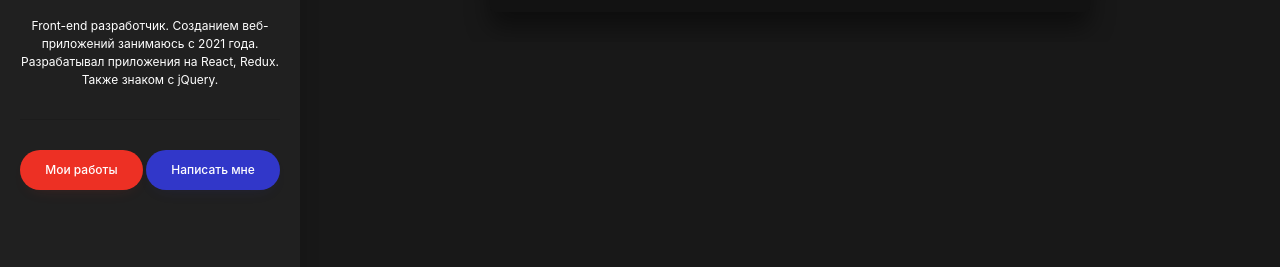
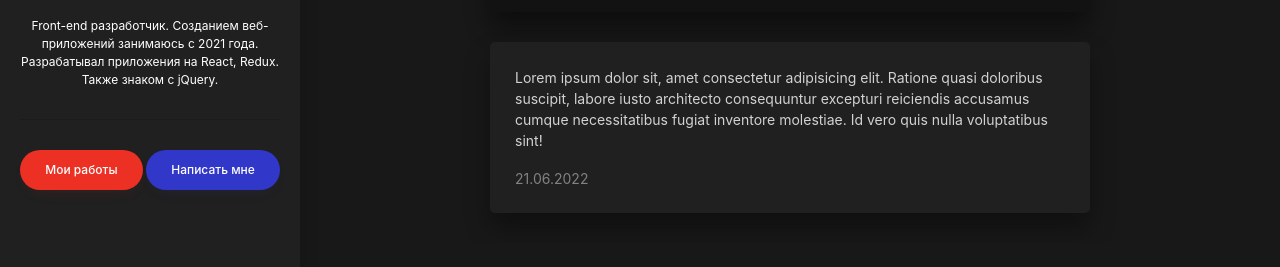
Before and after one commit to odinnadcatbl1/personal-blog, a website: page src/index.html in a window 1280 px wide. Shown: the part 387-654 px from the top of the page. Drawn offline with nearby package versions, Linux system fonts and the light colour scheme; files that its build step writes are made by us from their sources.

Commit message:
add post witout img/vid

```diff
--- /dev/null
+++ b/src/assets/scss/blocks/post.scss
@@ -0,0 +1,21 @@
+.post {
+    box-shadow: 0 15px 25px rgba(0,0,0,0.35);
+    background-color: $primary;
+    margin-bottom: 3rem;
+    padding: 2.5rem;
+    border-radius: 5px;
+}
+
+.post__content {
+    margin-bottom: 2rem;
+}
+
+.post__text {
+    font-size: 1.4rem;
+    color: #D2D2D2;
+}
+
+.post__data {
+    color: #828282;
+    line-height: 1.2;
+}
--- a/src/assets/scss/style.scss
+++ b/src/assets/scss/style.scss
@@ -35,3 +35,4 @@ body {
 @import "blocks/btn";
 @import "blocks/stories";
 @import "blocks/add-post";
+@import "blocks/post";
--- a/src/index.html
+++ b/src/index.html
@@ -40,3 +40,20 @@ title: Salavat | Home
         </div>
     </form>
 </div>
+
+<!-- Post -->
+<div class="post">
+    <div class="post__content">
+        <div class="post__text">
+            Lorem ipsum dolor sit, amet consectetur adipisicing elit. Ratione quasi doloribus suscipit, labore iusto architecto consequuntur excepturi reiciendis accusamus cumque necessitatibus fugiat inventore molestiae. Id vero quis nulla voluptatibus sint!
+        </div>
+    </div>
+
+    <div class="post__footer">
+        <ul class="post__data">
+            <li class="post__data-item">
+                <time datetime="2022-06-21 14:39">21.06.2022</time>
+            </li>
+        </ul>
+    </div>
+</div>
```
Also changed, not shown: dist/assets/css/style.css, dist/assets/css/style.min.css, dist/index.html.
